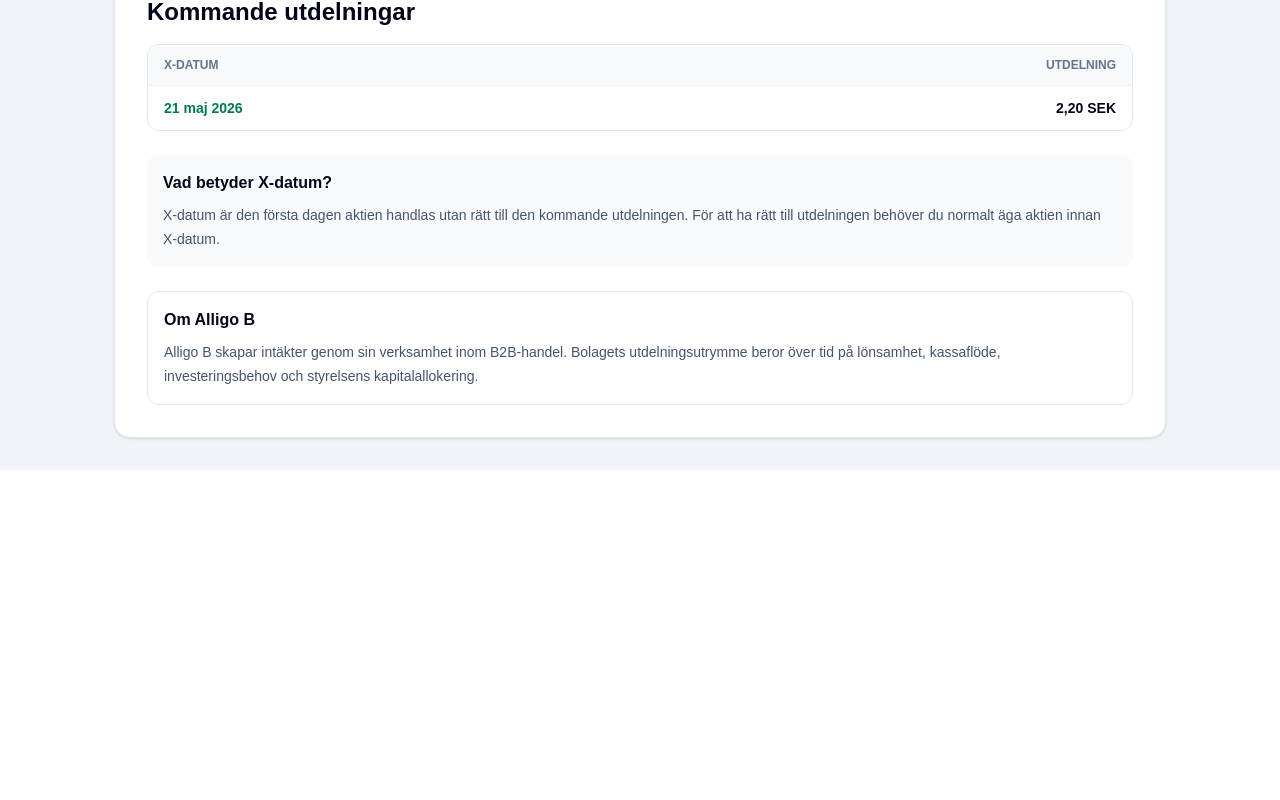
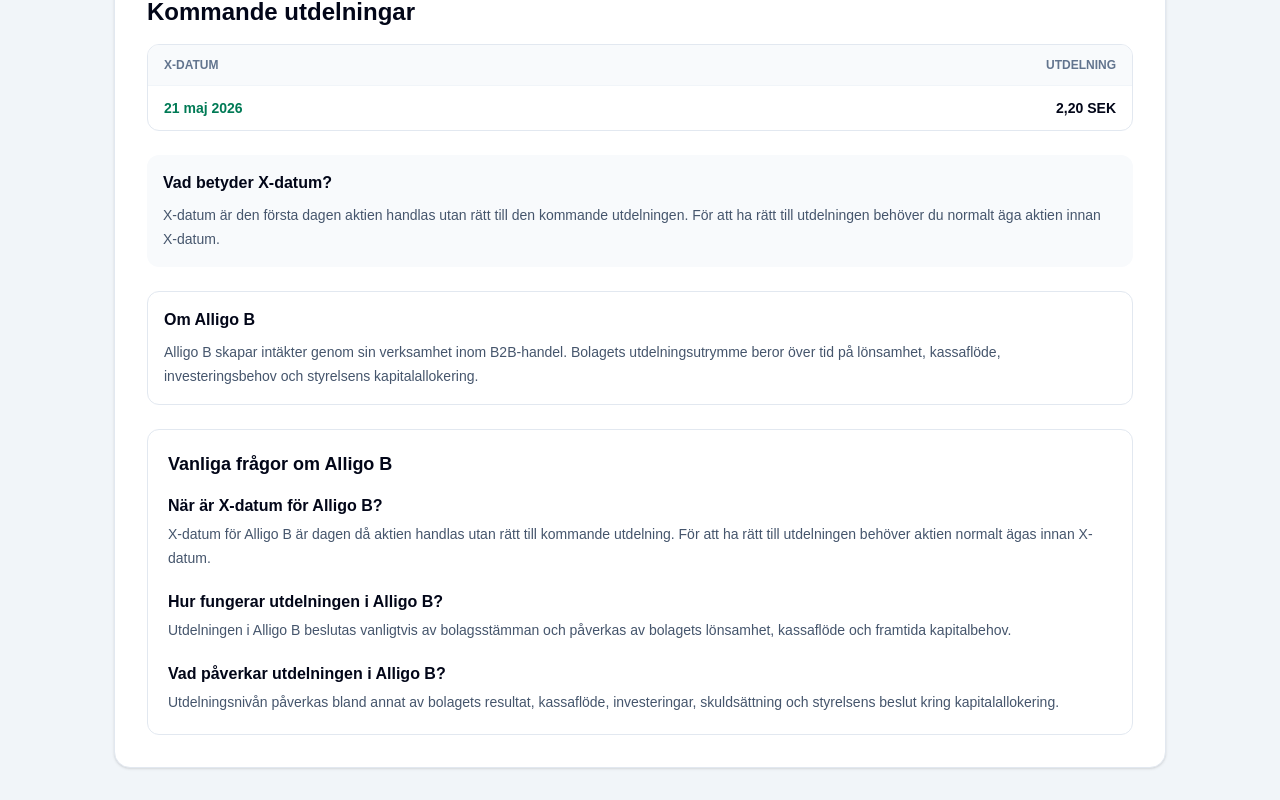
Before and after one commit to Robertchamoun94/utdelning, a Next.js app: page /aktie/alligo-b in a window 1280 px wide. Shown: the part 597-1397 px from the top of the page. Before the commit the page ends 1067 px from the top, so only its background shows below. Built offline with nearby package versions, Linux system fonts and the light colour scheme; no server answers.

Commit message:
Add FAQ schema to stock pages

```diff
--- a/app/aktie/[ticker]/page.tsx
+++ b/app/aktie/[ticker]/page.tsx
@@ -110,6 +110,36 @@
   const stockEvents = getStockEvents(ticker);
   const stock = stockEvents[0];
   const content = stockContent[ticker];
+  const faqSchema = {
+  "@context": "https://schema.org",
+  "@type": "FAQPage",
+  mainEntity: [
+    {
+      "@type": "Question",
+      name: `När är X-datum för ${stock.company}?`,
+      acceptedAnswer: {
+        "@type": "Answer",
+        text: `X-datum för ${stock.company} är dagen då aktien handlas utan rätt till kommande utdelning. För att ha rätt till utdelningen behöver aktien normalt ägas innan X-datum.`,
+      },
+    },
+    {
+      "@type": "Question",
+      name: `Hur fungerar utdelningen i ${stock.company}?`,
+      acceptedAnswer: {
+        "@type": "Answer",
+        text: `Utdelningen i ${stock.company} beslutas vanligtvis av bolagsstämman och påverkas av bolagets lönsamhet, kassaflöde och framtida kapitalbehov.`,
+      },
+    },
+    {
+      "@type": "Question",
+      name: `Vad påverkar utdelningen i ${stock.company}?`,
+      acceptedAnswer: {
+        "@type": "Answer",
+        text: `Utdelningsnivån påverkas bland annat av bolagets resultat, kassaflöde, investeringar, skuldsättning och styrelsens kapitalallokering.`,
+      },
+    },
+  ],
+};
 
   if (!stock) {
     notFound();
@@ -216,11 +246,60 @@
     </p>
   </div>
 )}
+<div className="mt-6 rounded-xl border border-slate-200 bg-white p-5">
+  <h2 className="text-lg font-black">
+    Vanliga frågor om {stock.company}
+  </h2>
+
+  <div className="mt-4 space-y-5">
+    <div>
+      <h3 className="font-semibold">
+        När är X-datum för {stock.company}?
+      </h3>
+
+      <p className="mt-1 text-sm leading-6 text-slate-600">
+        X-datum för {stock.company} är dagen då aktien handlas utan rätt
+        till kommande utdelning. För att ha rätt till utdelningen behöver
+        aktien normalt ägas innan X-datum.
+      </p>
+    </div>
+
+    <div>
+      <h3 className="font-semibold">
+        Hur fungerar utdelningen i {stock.company}?
+      </h3>
+
+      <p className="mt-1 text-sm leading-6 text-slate-600">
+        Utdelningen i {stock.company} beslutas vanligtvis av bolagsstämman
+        och påverkas av bolagets lönsamhet, kassaflöde och framtida
+        kapitalbehov.
+      </p>
+    </div>
+
+    <div>
+      <h3 className="font-semibold">
+        Vad påverkar utdelningen i {stock.company}?
+      </h3>
+
+      <p className="mt-1 text-sm leading-6 text-slate-600">
+        Utdelningsnivån påverkas bland annat av bolagets resultat,
+        kassaflöde, investeringar, skuldsättning och styrelsens beslut
+        kring kapitalallokering.
+      </p>
+    </div>
+  </div>
+</div>
           </div>
         </div>
       </section>
 
       <MobileBottomNav />
+      <script
+  type="application/ld+json"
+  dangerouslySetInnerHTML={{
+    __html: JSON.stringify(faqSchema),
+  }}
+/>
     </main>
   );
 }
```
